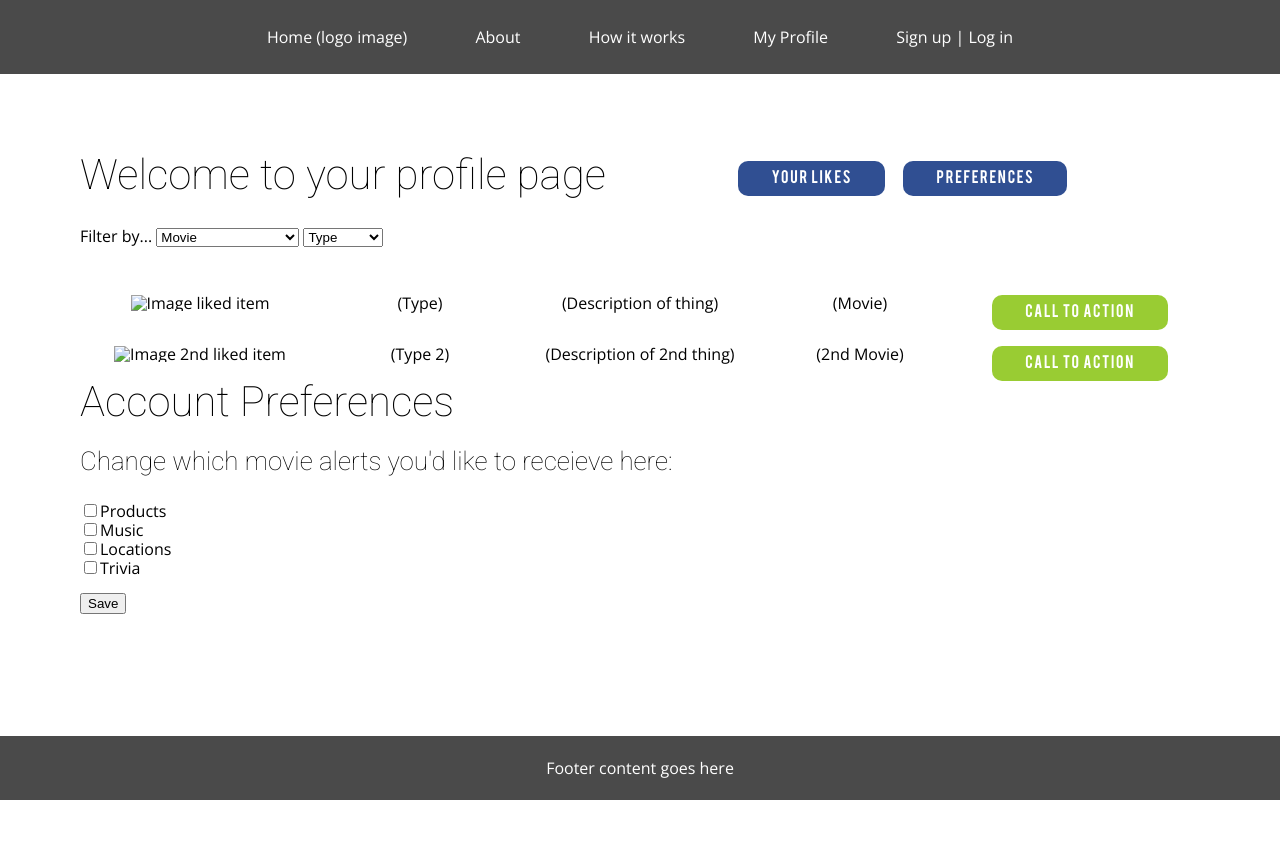
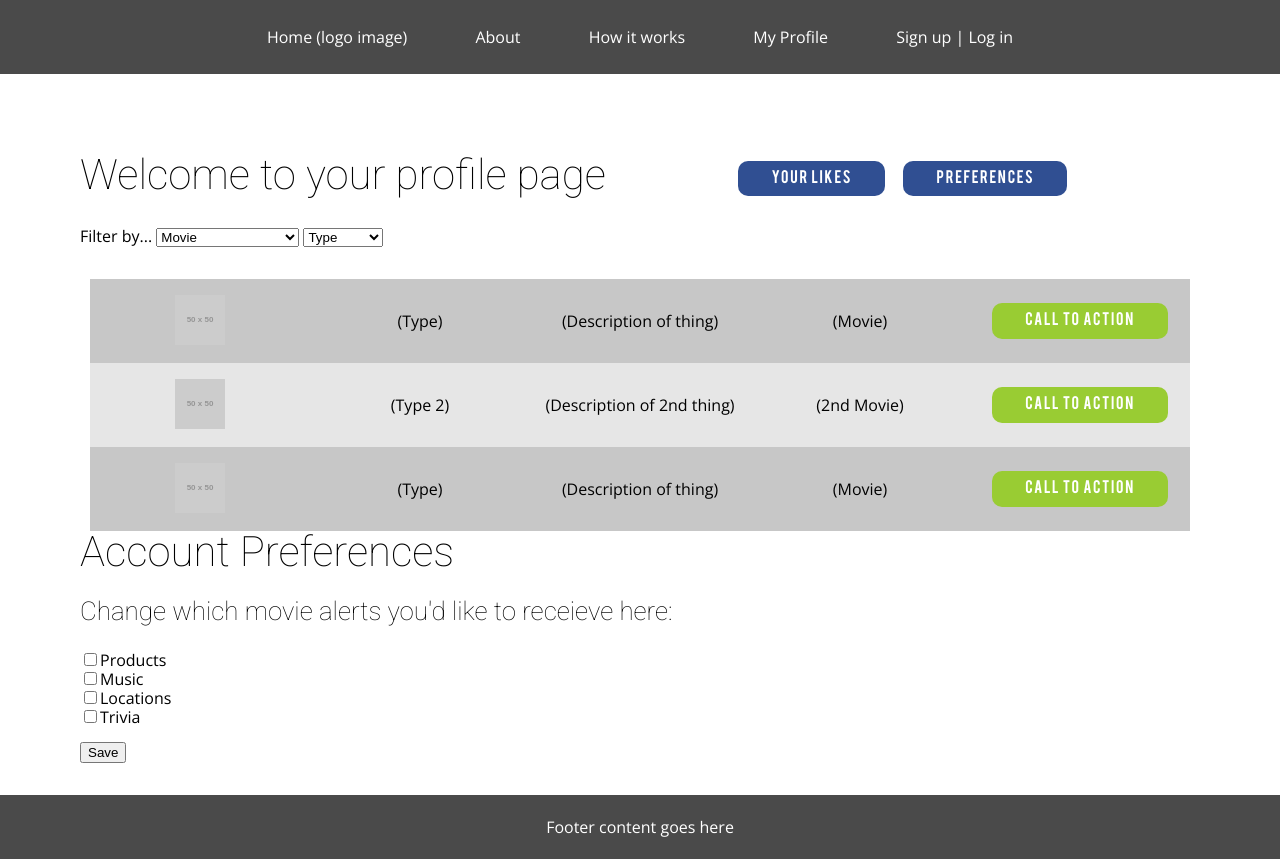
Before and after one commit to cinefy/cinefy, a website: page client/templates/myprofile.html in a window 1280 px wide. Before the commit the page ends 800 px from the top, so only its background shows below. Drawn offline with nearby package versions, Linux system fonts and the light colour scheme; placeholder pictures from the web are drawn by us.

Commit message:
Detail styling for 'likes' grid

```diff
--- a/client/css/module.css
+++ b/client/css/module.css
@@ -29,12 +29,13 @@
   padding-top: 2em;
 }
 
+.topPadding li {
+  padding-top: 1em;
+  padding-bottom: 1em;
+}
+
 .smallPadding {
   padding: 1em 1em 1em 0;
-}
-
-.topPadding li {
-  padding-top: 1em;
 }
 
 .ctaButton {
@@ -51,3 +52,8 @@
 .toggleButton {
   margin: .5em .5em 0 .5em;
 }
+
+.flex {
+  display: flex;
+  align-items: center;
+}
--- a/client/css/state.css
+++ b/client/css/state.css
@@ -0,0 +1,7 @@
+.likesList ul:nth-child(odd) {
+  background-color: #C7C7C7;
+}
+
+.likesList ul:nth-child(even) {
+  background-color: #E6E6E6;
+}
--- a/client/templates/myprofile.html
+++ b/client/templates/myprofile.html
@@ -56,14 +56,14 @@
           </select>
         </div>
         <!-- Below is where the grid-like content will go -->
-        <div class="grid-container">
+        <div class="grid-container topPadding likesList">
           <!--
           Below is an example of 2 line items... I'll be able to format w/ CSS.
           Each line of the table is a new unordered list with data in each list item.
           -->
-          <ul class="grid-parent topPadding">
+          <ul class="grid-parent flex">
             <li class="grid-20">
-              <img src="" alt="Image liked item">
+              <img src="http://placehold.it/50x50" alt="Image liked item">
             </li>
             <li class="grid-20">
               (Type)
@@ -78,9 +78,9 @@
               <button class="ctaButton">Call to action</button>
             </li>
           </ul>
-          <ul class="grid-parent topPadding">
+          <ul class="grid-parent flex">
             <li class="grid-20">
-              <img src="" alt="Image 2nd liked item">
+              <img src="http://placehold.it/50x50" alt="Image 2nd liked item">
             </li>
             <li class="grid-20">
               (Type 2)
@@ -90,6 +90,23 @@
             </li>
             <li class="grid-20">
               (2nd Movie)
+            </li>
+            <li class="grid-20">
+              <button class="ctaButton">Call to action</button>
+            </li>
+          </ul>
+          <ul class="grid-parent flex">
+            <li class="grid-20">
+              <img src="http://placehold.it/50x50" alt="Image liked item">
+            </li>
+            <li class="grid-20">
+              (Type)
+            </li>
+            <li class="grid-20">
+              (Description of thing)
+            </li>
+            <li class="grid-20">
+              (Movie)
             </li>
             <li class="grid-20">
               <button class="ctaButton">Call to action</button>
```
